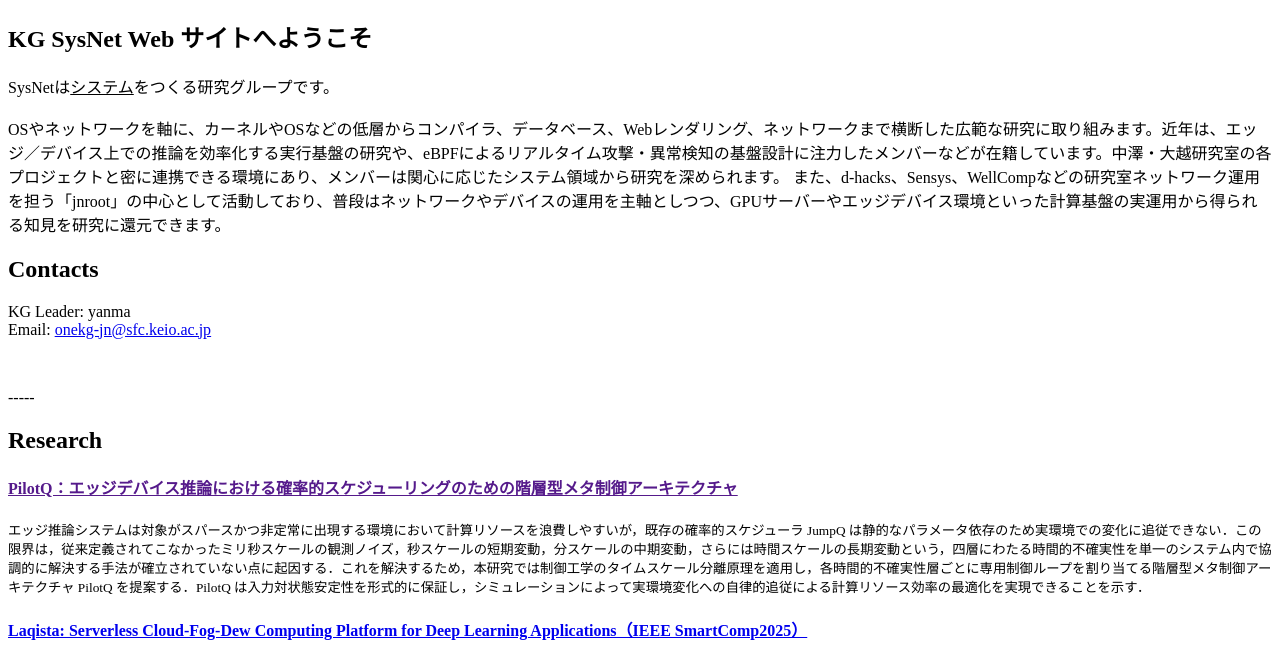
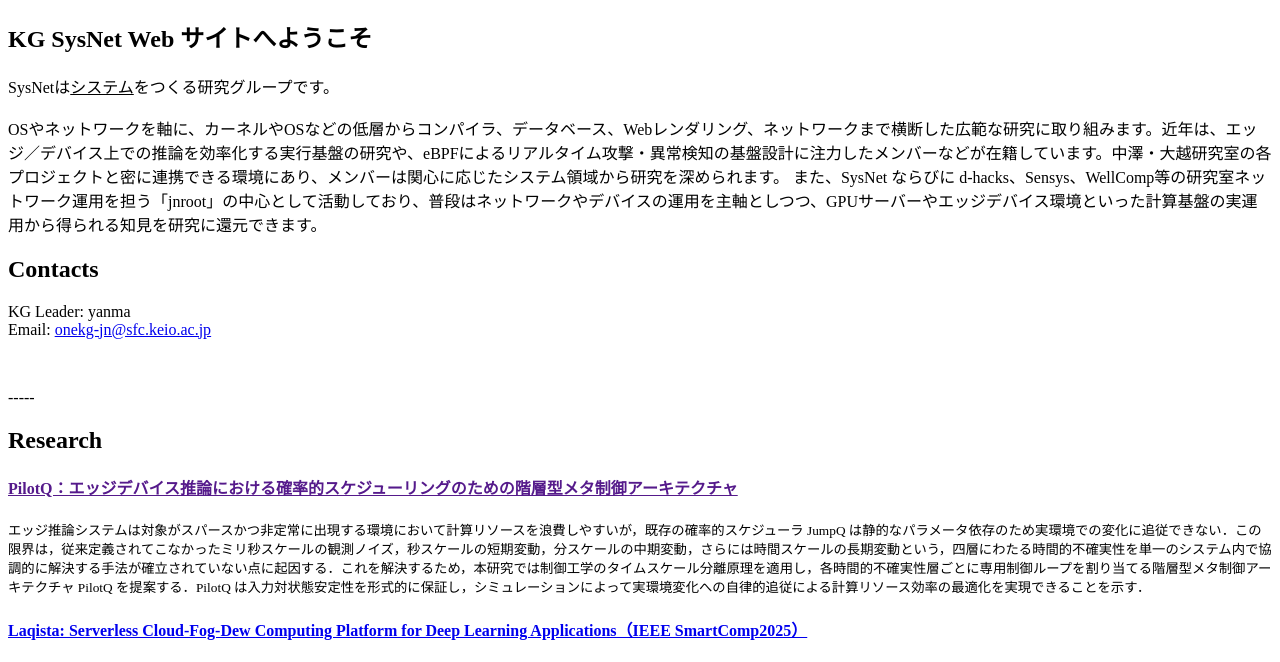
Before and after one commit to nkzwlab/sysnet, a plain HTML site: page index.html in a window 1280 px wide. Shown: the part 61-723 px from the top of the page. Drawn offline with Linux system fonts and the light colour scheme.

Commit message:
文章を添削

```diff
--- a/index.html
+++ b/index.html
@@ -16,7 +16,7 @@
         <br>
         <br>
         OSやネットワークを軸に、カーネルやOSなどの低層からコンパイラ、データベース、Webレンダリング、ネットワークまで横断した広範な研究に取り組みます。近年は、エッジ／デバイス上での推論を効率化する実行基盤の研究や、eBPFによるリアルタイム攻撃・異常検知の基盤設計に注力したメンバーなどが在籍しています。中澤・大越研究室の各プロジェクトと密に連携できる環境にあり、メンバーは関心に応じたシステム領域から研究を深められます。
-        また、d-hacks、Sensys、WellCompなどの研究室ネットワーク運用を担う「jnroot」の中心として活動しており、普段はネットワークやデバイスの運用を主軸としつつ、GPUサーバーやエッジデバイス環境といった計算基盤の実運用から得られる知見を研究に還元できます。
+        また、SysNet ならびに d-hacks、Sensys、WellComp等の研究室ネットワーク運用を担う「jnroot」の中心として活動しており、普段はネットワークやデバイスの運用を主軸としつつ、GPUサーバーやエッジデバイス環境といった計算基盤の実運用から得られる知見を研究に還元できます。
     </p>
 
     <h2>Contacts</h2>
```
